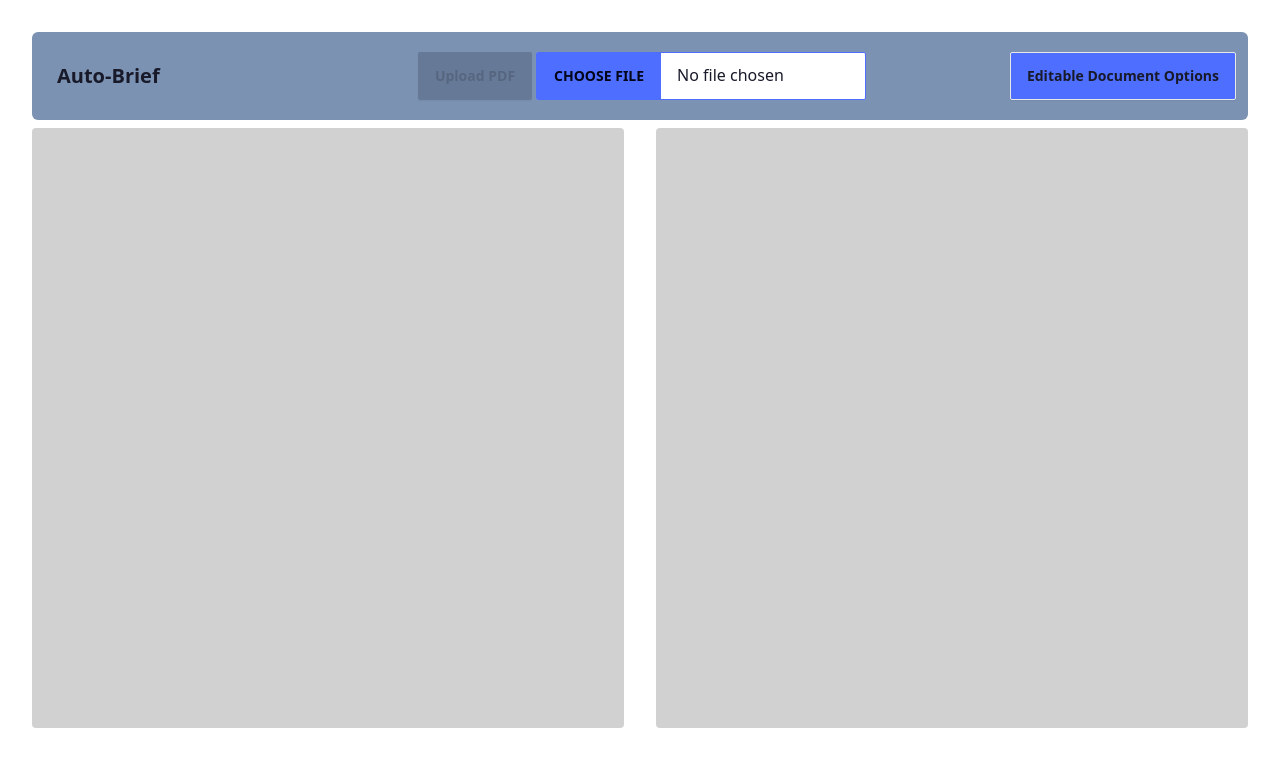
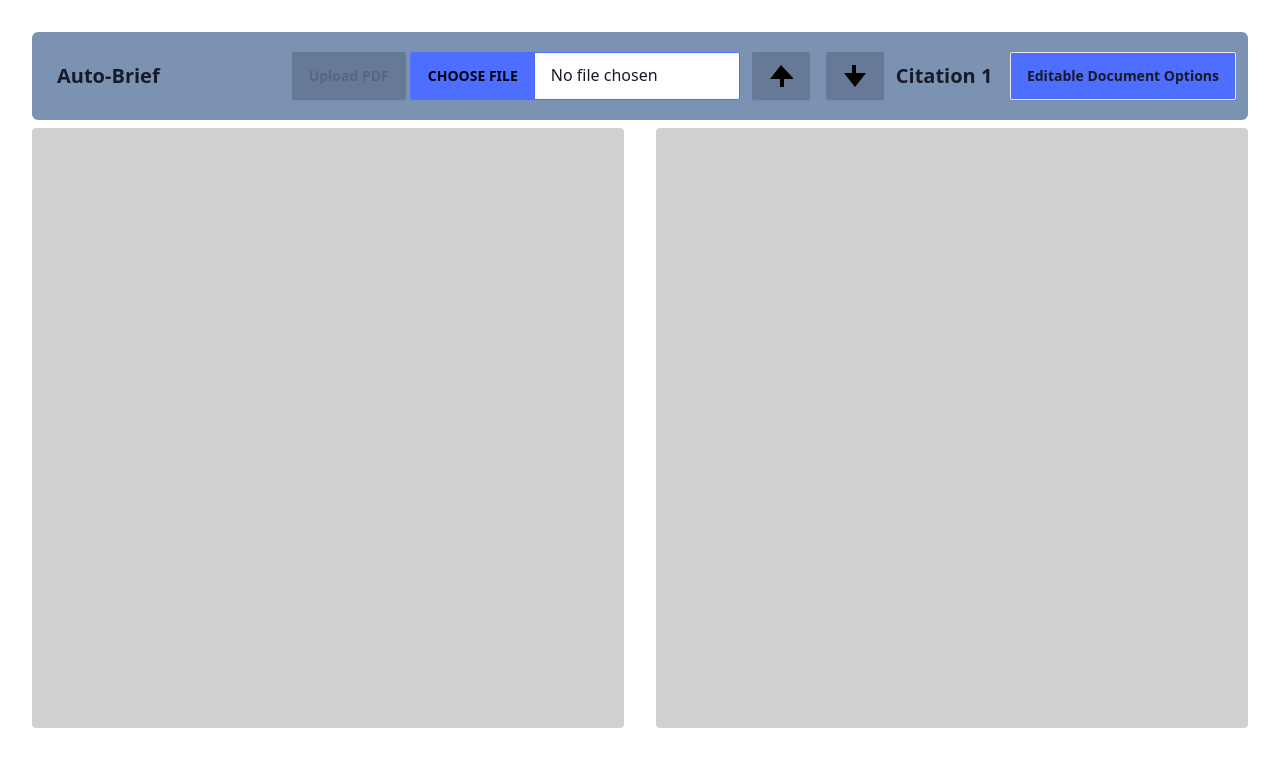
Before and after one commit to abarros6/auto-brief, a React (Vite) app in the folder frontend/: page / in a window 1280 px wide. Shown: the top 766 px of the page. Built offline with nearby package versions, Linux system fonts and the light colour scheme.

Commit message:
feat: navbar mobile changes

```diff
--- a/frontend/src/App.jsx
+++ b/frontend/src/App.jsx
@@ -91,10 +91,10 @@ const App = () => {
 
           let documentWithHighlights = formatter.removeConsecutiveSpaces(text)
 
-          for (let i = 0; i < Object.keys(citations).length ; i++) {
-              citations[Object.keys(citations)[i]].map((text) => {
-                  editorText += `<br><span style="background-color: ${colors[i]};">${text}</span><br>`
-                  documentWithHighlights = documentWithHighlights.replace(text, `<span style="background-color: ${colors[i]};" id = "citation-${i}" >${text}</span>`)
+          for (let i = 1; i < Object.keys(citations).length + 1 ; i++) {
+              citations[Object.keys(citations)[i-1]].map((text, index) => {
+                  editorText += `<br><span style="background-color: ${colors[i-1]};">${text}</span><br>`
+                  documentWithHighlights = documentWithHighlights.replace(text, `<span style="background-color: ${colors[i-1]};" id = "citation-${i + index}" >${text}</span>`)
               })
           }
 
@@ -119,6 +119,7 @@ const App = () => {
         uploaded={uploaded}
         pdf={pdf}
       />
+
       <Documents
         content={content}
         setContent={setContent}
--- a/frontend/src/components/Navbar.jsx
+++ b/frontend/src/components/Navbar.jsx
@@ -3,6 +3,14 @@ import { useState } from "react";
 function Navbar ({pdf, uploadOnClick, handleFileChange, exportAsPDF, clearDocument, exportDocument, exportAsDOCX, uploaded}) {
 
     const [currentCitation, setCurrentCitation] = useState(1);
+
+    const goToNextCitation = () => {
+        setCurrentCitation(currentCitation + 1);
+    }
+
+    const goToPreviousCitation = () => {
+        setCurrentCitation(currentCitation - 1);
+    }
 
     const closeMenu = () => {
         document.getElementById("my-drawer-3").checked = false;
@@ -36,6 +44,30 @@ function Navbar ({pdf, uploadOnClick, handleFileChange, exportAsPDF, clearDocume
 
                                 <input className='file-input file-input-bordered file-input-primary' type="file" accept=".pdf" onChange={handleFileChange} />
 
+                            </div>
+
+                            <a
+                                onClick={goToPreviousCitation}
+                                className='btn btn-primary m-1'
+                                disabled={pdf === null}
+                                href={`#citation-${currentCitation}`}
+                            >
+                                <svg xmlns="http://www.w3.org/2000/svg" viewBox="0 0 24 24" width="24" height="24">
+                                    <path d="M12 1L1 15h10v8h4v-8h10L12 1z"/>
+                                </svg>
+                            </a>
+                            <a
+                                onClick={goToNextCitation}
+                                className='btn btn-primary m-1'
+                                disabled={pdf === null}
+                                href={`#citation-${currentCitation}`}
+                            >
+                                <svg xmlns="http://www.w3.org/2000/svg" viewBox="0 0 24 24" width="24" height="24">
+                                    <path d="M12 23L23 9h-10v-8h-4v8H1l11 14z"/>
+                                </svg>
+                            </a>
+                            <div className="flex items-center">
+                                <h1 className="text-xl font-bold" >Citation {currentCitation}</h1>
                             </div>
                         </ul>
                     </div>
@@ -71,43 +103,41 @@ function Navbar ({pdf, uploadOnClick, handleFileChange, exportAsPDF, clearDocume
             </div>
             <div className="drawer-side z-50">
                 <label htmlFor="my-drawer-3" aria-label="close sidebar" className="drawer-overlay"></label>
-                <ul className="menu w-screen min-h-full bg-base-300">
+                <ul className="menu w-full min-h-full bg-base-300 flex justify-center">
                     <li>
-                        <button className='btn btn-primary m-4' onClick={closeMenu}>
+                        <button className='btn btn-primary m-auto w-3/4' onClick={closeMenu}>
                             Close Menu
                         </button>
                     </li>
                     <li>
-                        <button disabled={!uploaded} className='btn btn-primary m-4 ' onClick={exportAsPDF}>
+                        <button disabled={!uploaded} className='btn btn-primary m-auto w-3/4 my-4' onClick={exportAsPDF}>
                             Export as PDF
                         </button>
                     </li>
                     <li>
-                        <button disabled={!uploaded} className='btn btn-primary m-4 ' onClick={exportDocument}>
+                        <button disabled={!uploaded} className='btn btn-primary m-auto w-3/4' onClick={exportDocument}>
                             Export as file
                         </button>
                     </li>
                     <li>
-                        <button disabled={!uploaded} className='btn btn-primary m-4 ' onClick={exportAsDOCX}>
+                        <button disabled={!uploaded} className='btn btn-primary m-auto w-3/4 my-4' onClick={exportAsDOCX}>
                             Export as DOCX
                         </button>
                     </li>
                     <li>
-                        <button disabled={!uploaded} className='btn btn-primary m-4 ' onClick={clearDocument}>
+                        <button disabled={!uploaded} className='btn btn-primary m-auto w-3/4' onClick={clearDocument}>
                             Clear Document
                         </button>
                     </li>
-                    <li>
-                            <div className="flex flex-col">
-                                <input className='file-input file-input-bordered file-input-primary' type="file" accept=".pdf" onChange={handleFileChange} />
+                    <li className="flex flex-row m-auto my-4 w-3/4">
+                        <input className='file-input file-input-bordered file-input-primary w-3/4' type="file" accept=".pdf" onChange={handleFileChange} />
                         <button
                             onClick={uploadOnClick}
-                                    className='btn btn-primary m-4 '
+                            className='btn btn-primary w-1/4'
                             disabled={uploaded || pdf === null}
                         >
                             Upload PDF
                         </button>
-                            </div>
                     </li>
                 </ul>
             </div>
```
Also changed, not shown: 2 other files (tests, documents, lock files or other folders). Lines whose indentation alone changed are shown as unchanged.
